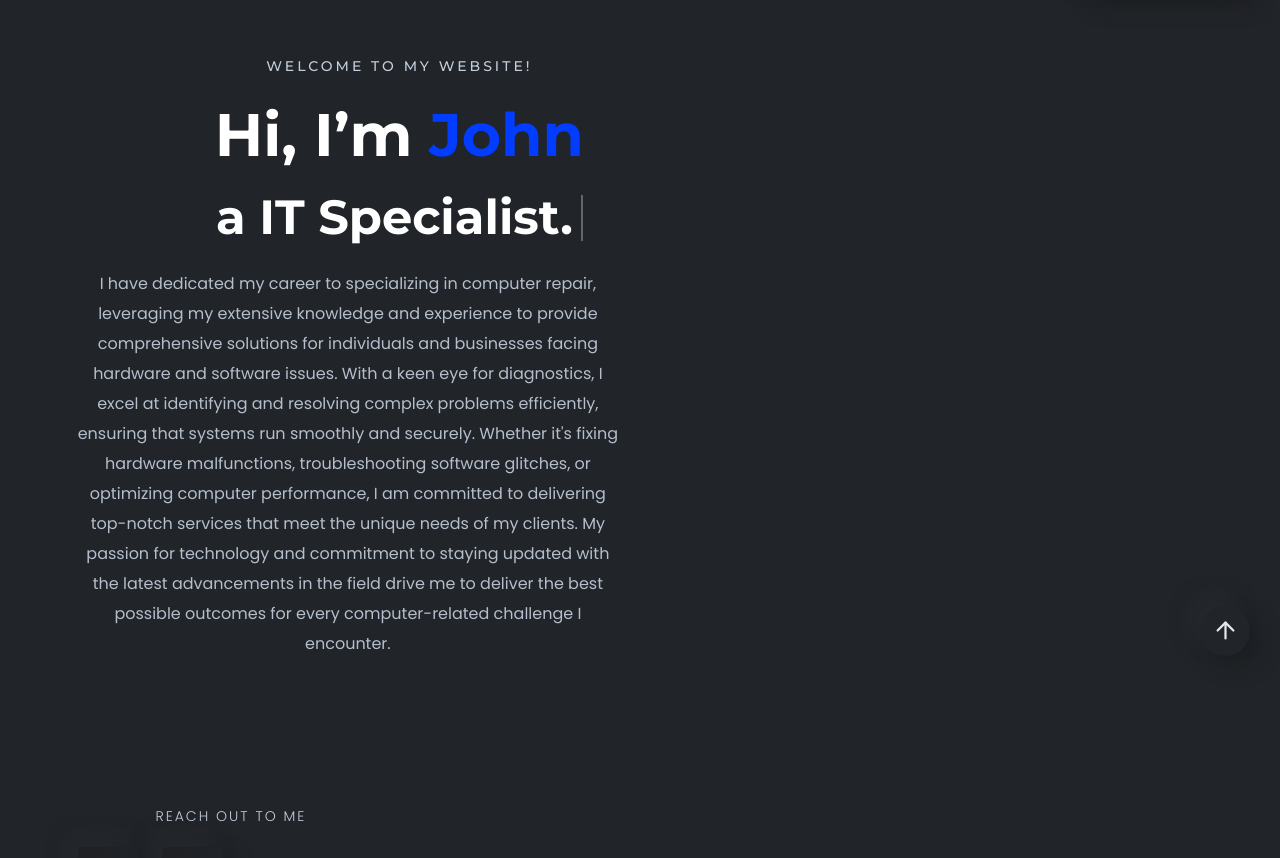
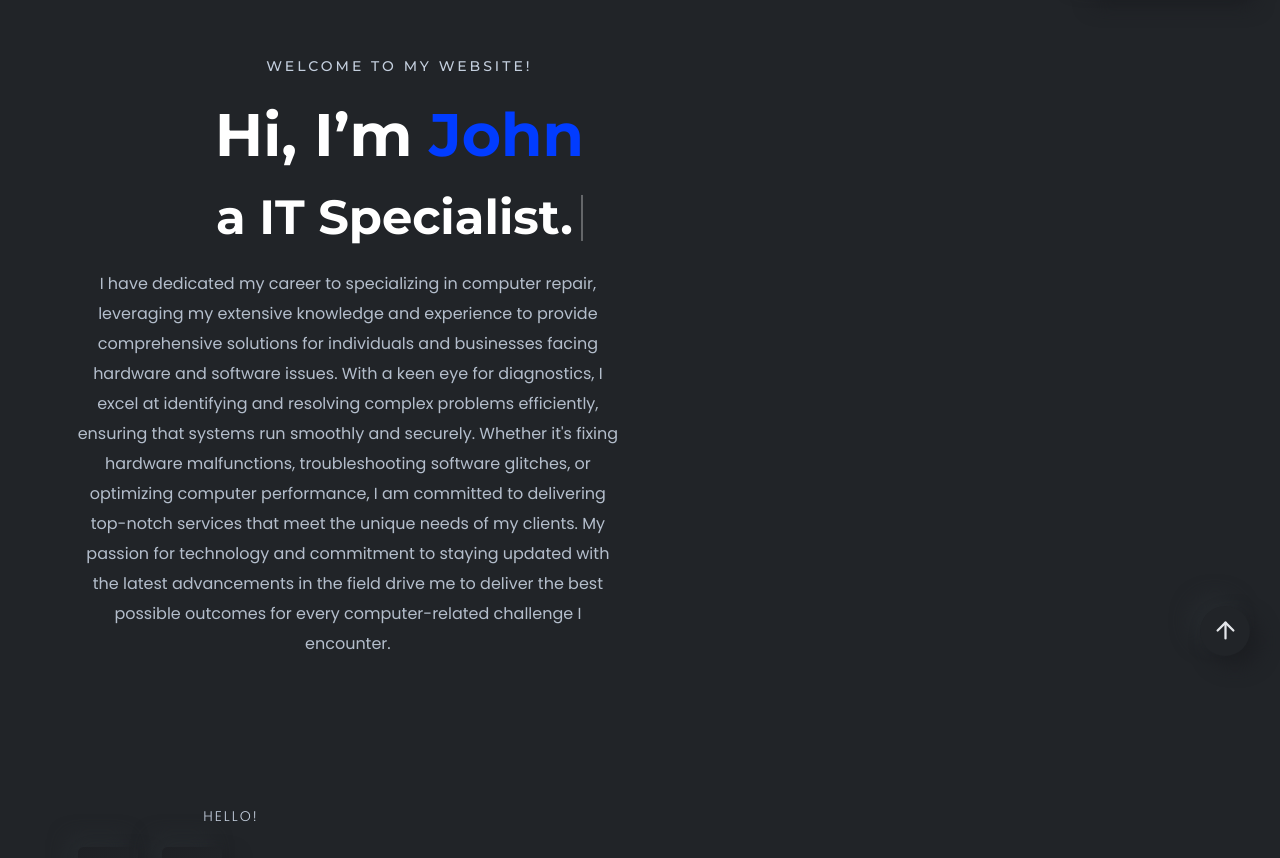
Before and after one commit to johnjacksonsresume/johnjacksonsresume.github.io, a plain HTML site: page index.html in a window 1280 px wide. Shown: the part 94-952 px from the top of the page. Drawn offline with Linux system fonts and the light colour scheme; files whose address does not match are found by name.

Commit message:
Update index.html

```diff
--- a/index.html
+++ b/index.html
@@ -151,7 +151,7 @@
                   <div class="row">
                     <div class="col-lg-6 col-xl-6 col-md-6 col-sm-6 col-12">
                       <div class="social-share-inner-left">
-                        <span class="title">Reach out to me</span>
+                       <center> <span class="title">Hello!</span></center>
                         <ul class="social-share d-flex liststyle">
                           <li class="mail">
                             <a target="blank5" href="johnjackson@linuxmail.org">
```
